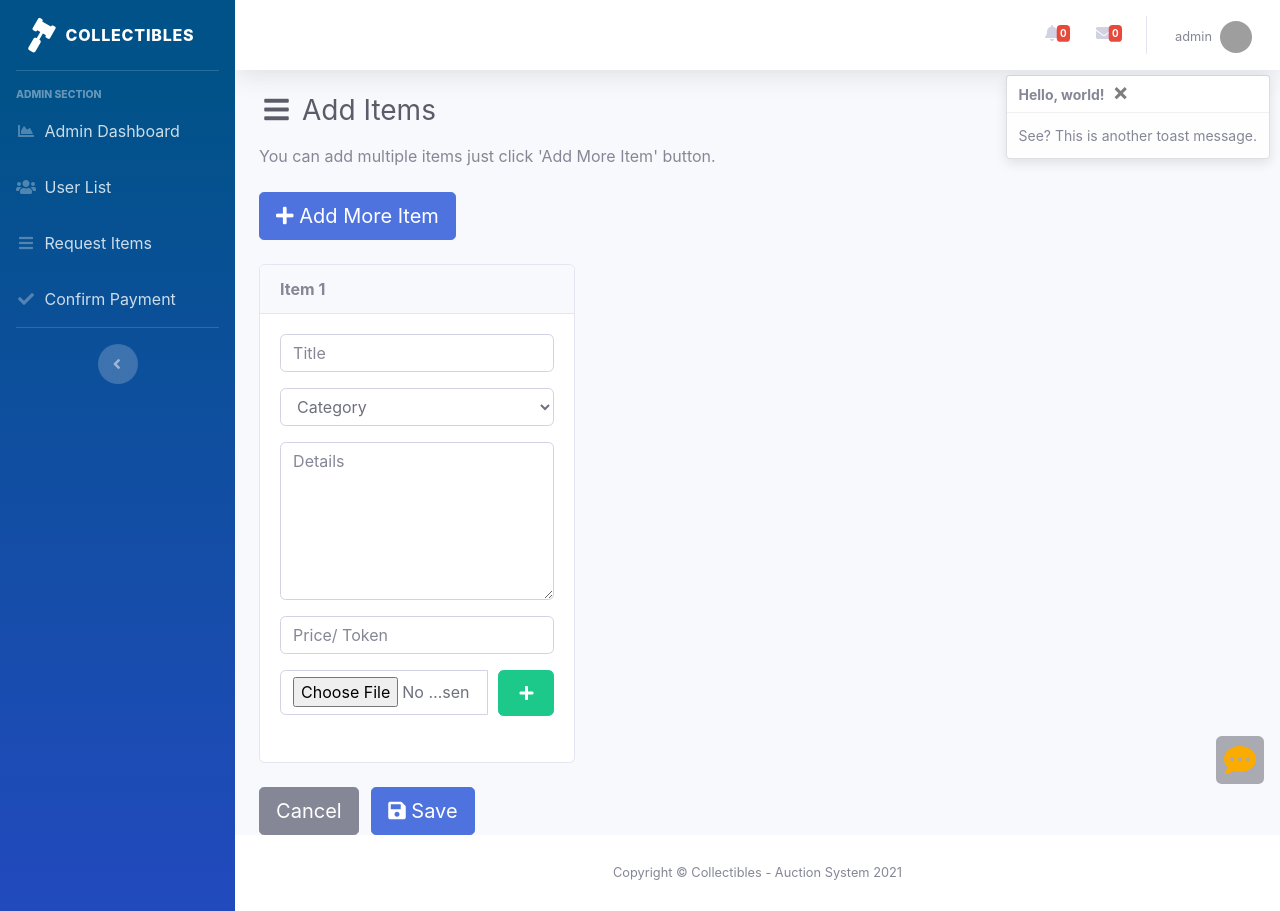
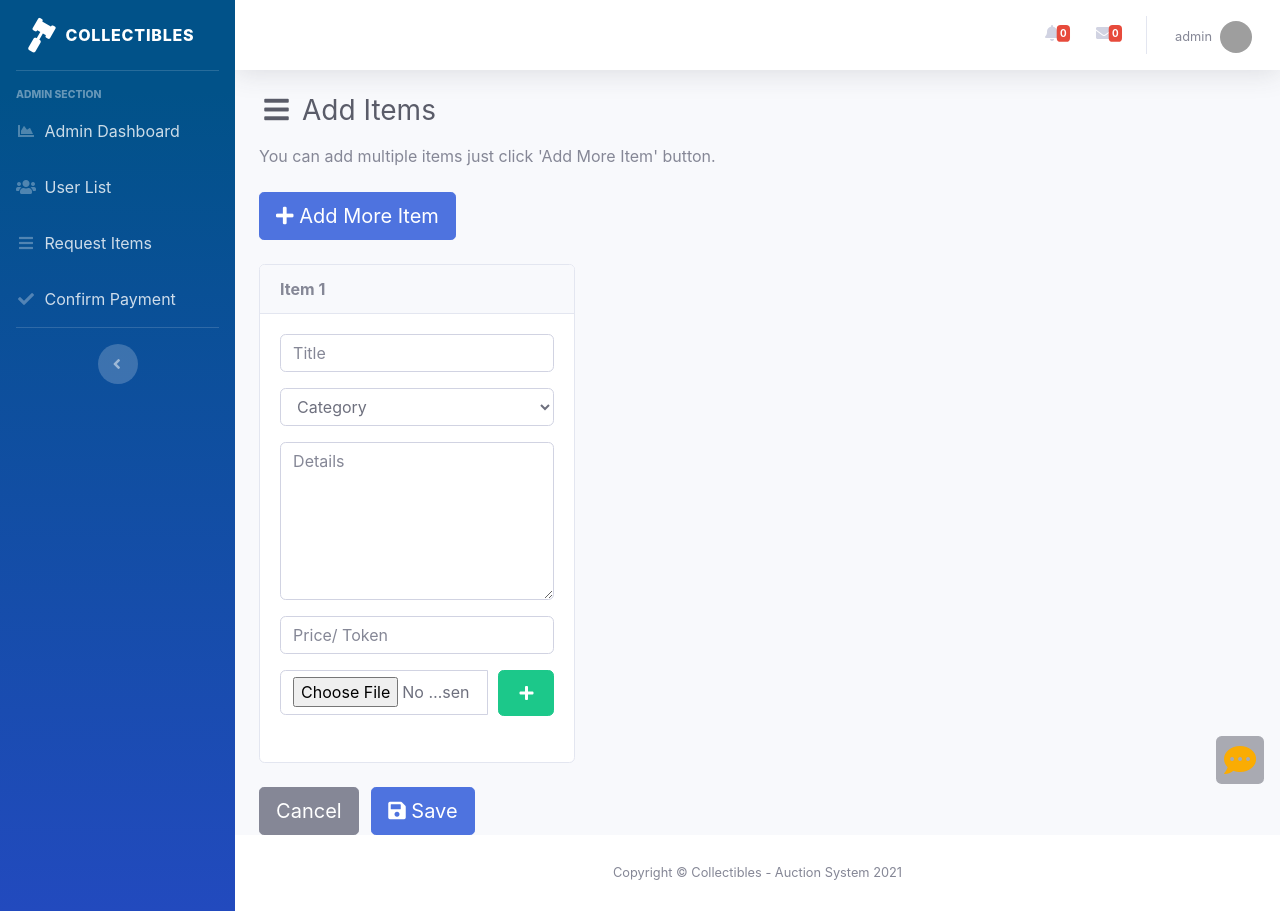
Before and after one commit to AljonQuiambao/Collectibles---Auction-System, a PHP site: page /test/add-item.php in a window 1280 px wide. Run offline with PHP 8.4, Linux system fonts and the light colour scheme; a user stored in the database is signed in; data comes from the database, SQL or seed files in the repository; data that the repository does not hold is empty; some libraries are stand-ins or nearby versions; some web fonts are replaced; grey boxes are pictures that could not be loaded.

Commit message:
C1: Remove unused codes

```diff
--- a/navbar.php
+++ b/navbar.php
@@ -100,17 +100,3 @@
         </div>
     </ul>
 </nav>
-
-<div class="toast-container" style="position: absolute; top: 75px; right: 10px;">
-    <div id="myToast" class="toast fade show">
-        <div class="toast-header">
-            <strong class="me-auto"><i class="bi-globe"></i> Hello, world!</strong>
-            <button id="hideBtn" type="button" class="ml-2 mb-1 close pull-right" data-dismiss="toast" aria-label="Close">
-                <span aria-hidden="true">&times;</span>
-            </button>
-        </div>
-        <div class="toast-body">
-            See? This is another toast message.
-        </div>
-    </div>
-</div>
```
